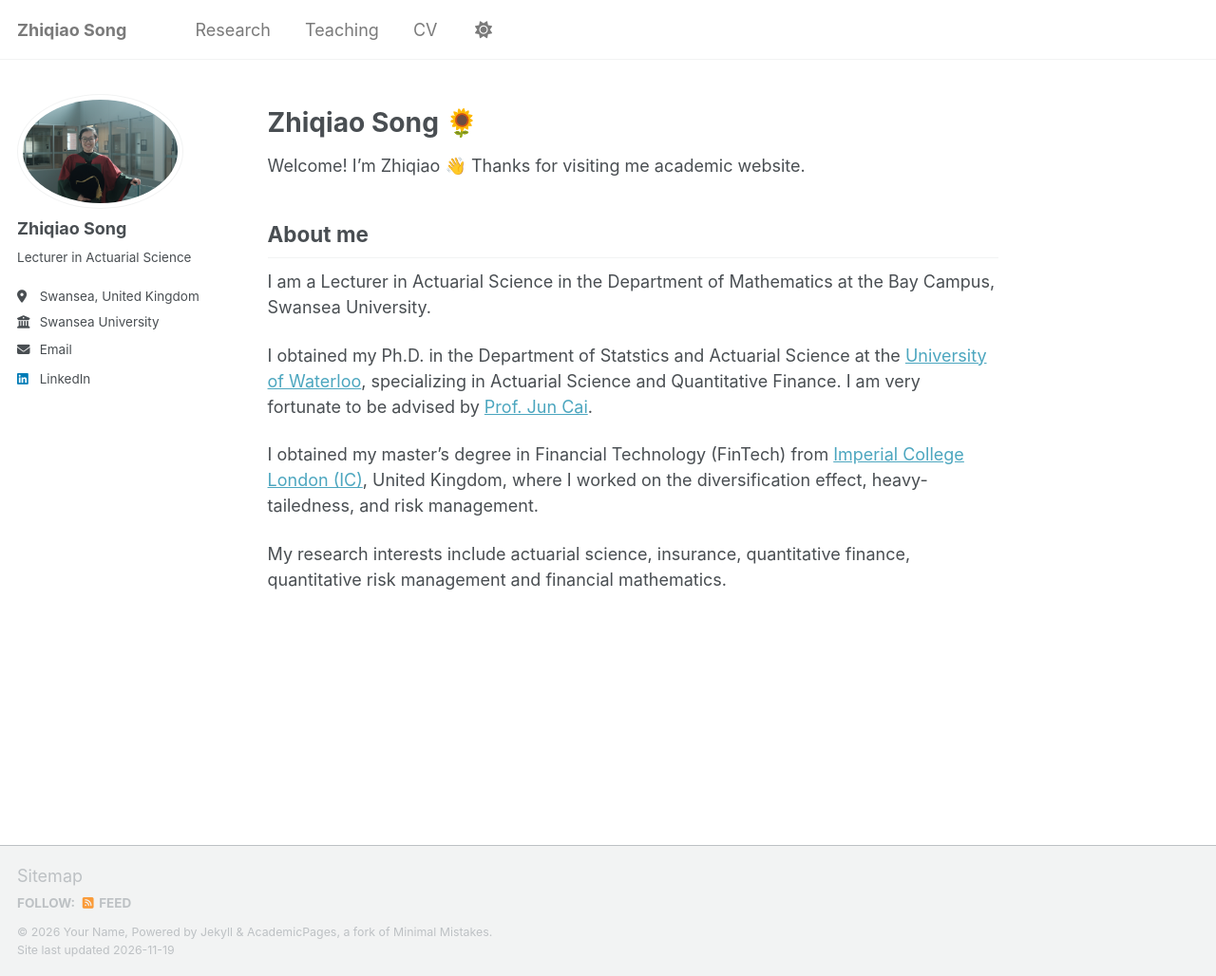
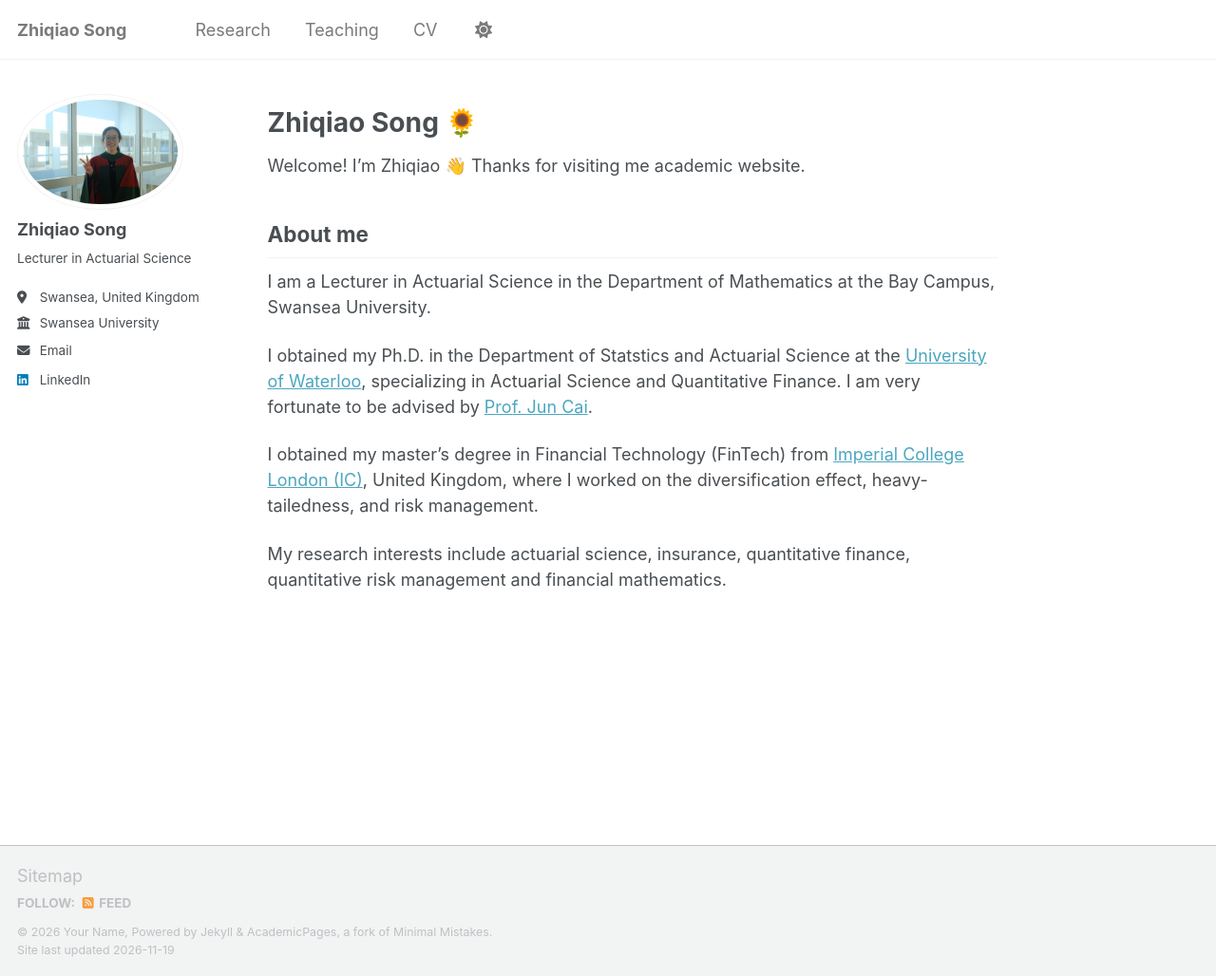
Before and after one commit to ZhiqiaoSong/zhiqiaosong.github.io, a Jekyll site: the page built from _pages/about.md, in a window 1280 px wide and 1028 px high. Shown: the whole window at 95% size. Built offline with Jekyll 4.4.1, drawn with Linux system fonts in a browser that asks for light colours; a script that is not in the unit is left out.

Commit message:
Update _config.yml

```diff
--- a/_config.yml
+++ b/_config.yml
@@ -23,7 +23,7 @@ repository               : "ZhiqiaoSong/zhiqiaosong.github.io"
 #               Additional customization can be done by editing /_includes/author-profile.html
 author:
   # Biographic information
-  avatar           : "headshot.jpeg"
+  avatar           : "profile.png"
   name             : Zhiqiao Song
   pronouns         : # example: "she/her"
   bio              : Lecturer in Actuarial Science
```
